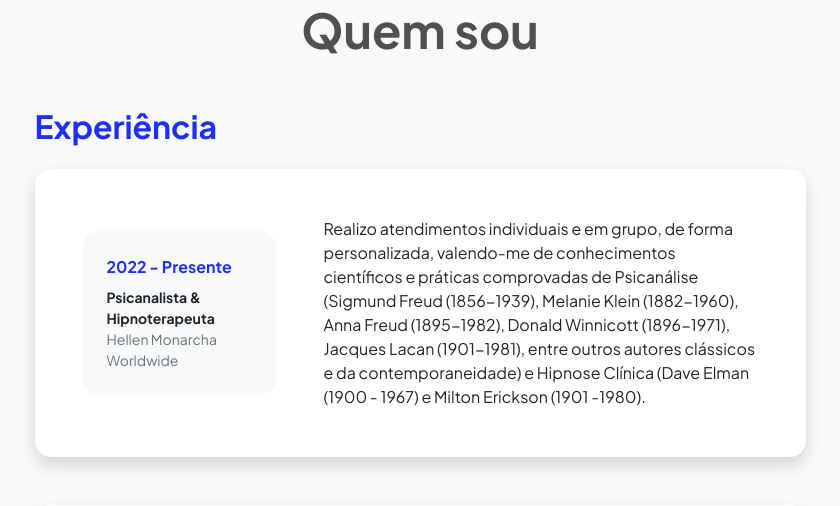
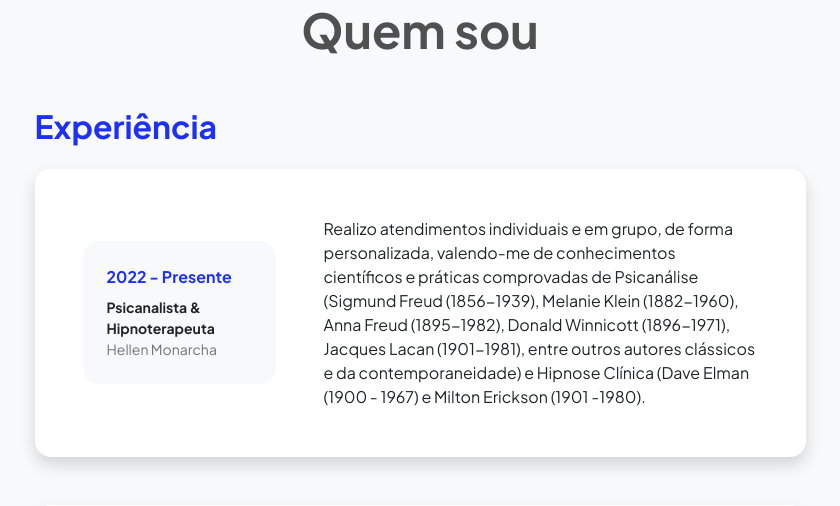
Before and after one commit to emorycardozo/hellen-homepage, a Flask app: page /quemsou in a window 1280 px wide. Shown: the part 189-695 px from the top of the page, without its empty margins (220-1060 px from the left). Run offline with Flask 2, Linux system fonts and the light colour scheme; some libraries are stand-ins or nearby versions.

Commit message:
retira localização do Experience card 1

```diff
--- a/templates/resume.html
+++ b/templates/resume.html
@@ -102,7 +102,7 @@
                                             <div class="text-primary fw-bolder mb-2">2022 - Presente</div>
                                             <div class="small fw-bolder">Psicanalista & Hipnoterapeuta</div>
                                             <div class="small text-muted">Hellen Monarcha</div>
-                                            <div class="small text-muted">Worldwide</div>
+                                            <!-- <div class="small text-muted">Worldwide</div> -->
                                         </div>
                                     </div>
                                     <div class="col-lg-8">
```
